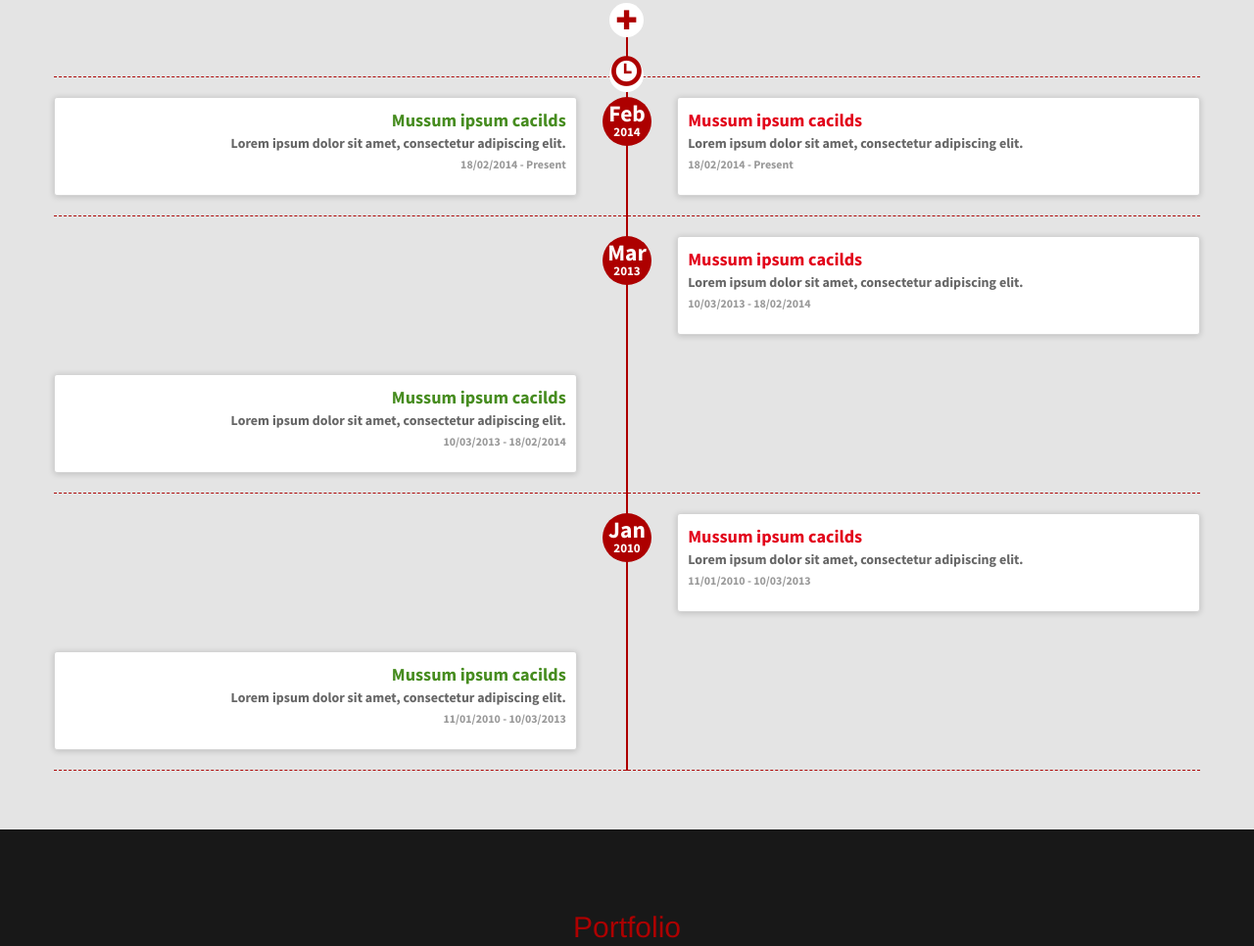
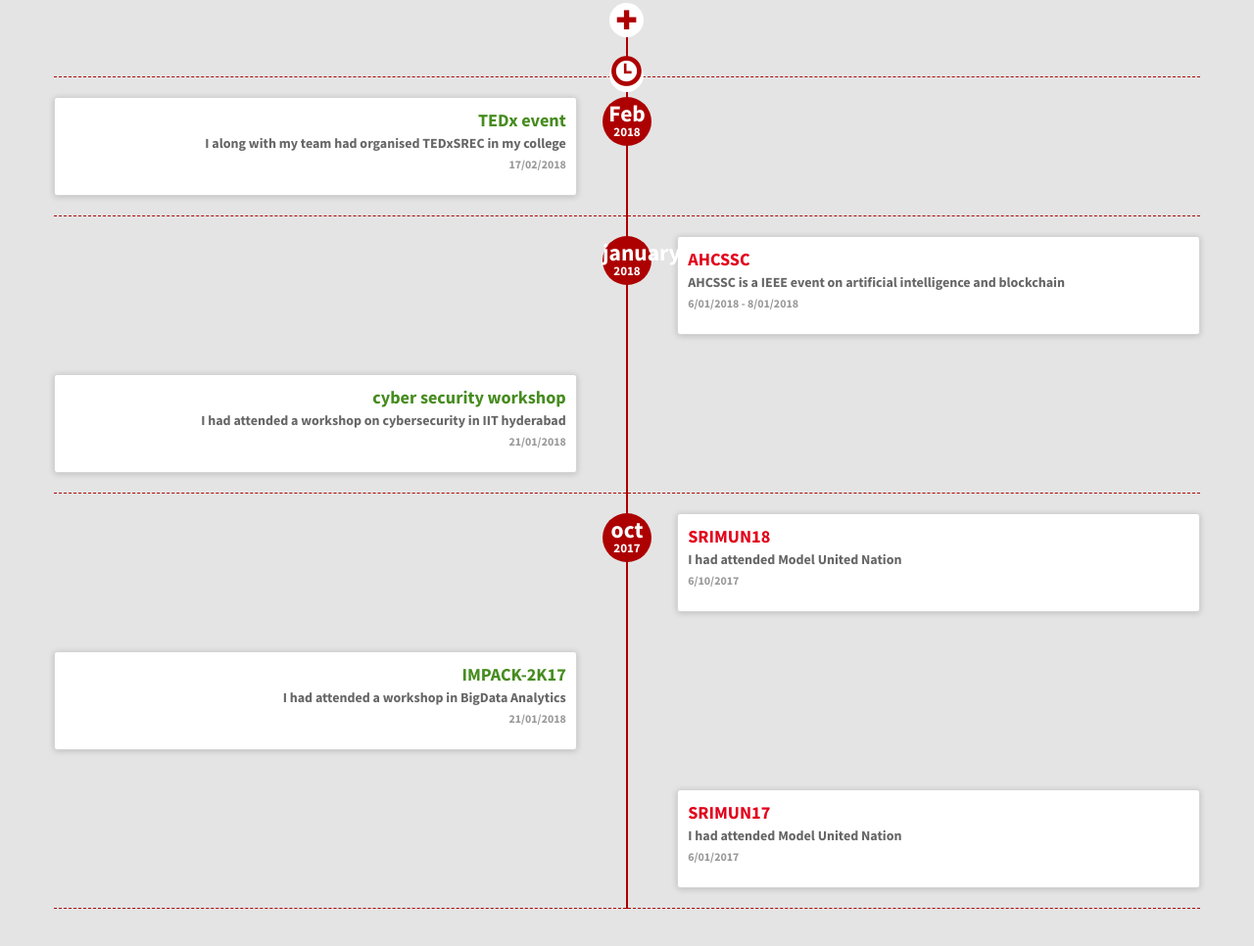
Before and after one commit to saikrish22/saikrish22.github.io, a plain HTML site: page index.html in a window 1280 px wide. Shown: the part 3310-4276 px from the top of the page at 98% size. Drawn offline with Linux system fonts and the light colour scheme.

Commit message:
second commit

```diff
--- a/index.html
+++ b/index.html
@@ -271,7 +271,7 @@
 
         <div class="timeline-badge">
             <span class="timeline-balloon-date-day">Feb</span>
-            <span class="timeline-balloon-date-month">2014</span>
+            <span class="timeline-balloon-date-month">2018</span>
         </div>
 
 
@@ -280,9 +280,9 @@
                 <div class="col-sm-11">
                     <div class="timeline-panel credits">
                         <ul class="timeline-panel-ul">
-                            <li><span class="importo">Mussum ipsum cacilds</span></li>
-                            <li><span class="causale">Lorem ipsum dolor sit amet, consectetur adipiscing elit. </span> </li>
-                            <li><p><small class="text-muted"> 18/02/2014 - Present</small></p> </li>
+                            <li><span class="importo">TEDx event</span></li>
+                            <li><span class="causale">I along with my team had organised TEDxSREC in my college</span> </li>
+                            <li><p><small class="text-muted"> 17/02/2018</small></p> </li>
                         </ul>
                     </div>
 
@@ -290,7 +290,7 @@
             </div>
         </div>
 
-        <div class="col-sm-6  timeline-item">
+        <!--<div class="col-sm-6  timeline-item">
             <div class="row">
                 <div class="col-sm-offset-1 col-sm-11">
                     <div class="timeline-panel debits">
@@ -303,7 +303,7 @@
 
                 </div>
             </div>
-        </div>
+        </div>-->
     </div>
 
     <!--due -->
@@ -312,8 +312,8 @@
 
 
         <div class="timeline-badge">
-            <span class="timeline-balloon-date-day">Mar</span>
-            <span class="timeline-balloon-date-month">2013</span>
+            <span class="timeline-balloon-date-day">january</span>
+            <span class="timeline-balloon-date-month">2018</span>
         </div>
 
         <div class="col-sm-offset-6 col-sm-6  timeline-item">
@@ -321,9 +321,9 @@
                 <div class="col-sm-offset-1 col-sm-11">
                     <div class="timeline-panel debits">
                         <ul class="timeline-panel-ul">
-                            <li><span class="importo">Mussum ipsum cacilds</span></li>
-                            <li><span class="causale">Lorem ipsum dolor sit amet, consectetur adipiscing elit. </span> </li>
-                            <li><p><small class="text-muted"> 10/03/2013 - 18/02/2014</small></p> </li>
+                            <li><span class="importo">AHCSSC</span></li>
+                            <li><span class="causale">AHCSSC is a IEEE event on artificial intelligence and blockchain </span> </li>
+                            <li><p><small class="text-muted"> 6/01/2018 - 8/01/2018</small></p> </li>
                         </ul>
                     </div>
 
@@ -336,9 +336,9 @@
                 <div class="col-sm-11">
                     <div class="timeline-panel credits">
                         <ul class="timeline-panel-ul">
-                            <li><span class="importo">Mussum ipsum cacilds</span></li>
-                            <li><span class="causale">Lorem ipsum dolor sit amet, consectetur adipiscing elit. </span> </li>
-                            <li><p><small class="text-muted"> 10/03/2013 - 18/02/2014</small></p> </li>
+                            <li><span class="importo">cyber security workshop</span></li>
+                            <li><span class="causale">I had attended a workshop on cybersecurity in IIT hyderabad</span> </li>
+                            <li><p><small class="text-muted"> 21/01/2018</small></p> </li>
                         </ul>
                     </div>
 
@@ -352,8 +352,8 @@
 
 
         <div class="timeline-badge">
-            <span class="timeline-balloon-date-day">Jan</span>
-            <span class="timeline-balloon-date-month">2010</span>
+            <span class="timeline-balloon-date-day">oct</span>
+            <span class="timeline-balloon-date-month">2017</span>
         </div>
 
         <div class="col-sm-offset-6 col-sm-6  timeline-item">
@@ -361,9 +361,9 @@
                 <div class="col-sm-offset-1 col-sm-11">
                     <div class="timeline-panel debits">
                         <ul class="timeline-panel-ul">
-                            <li><span class="importo">Mussum ipsum cacilds</span></li>
-                            <li><span class="causale">Lorem ipsum dolor sit amet, consectetur adipiscing elit. </span> </li>
-                            <li><p><small class="text-muted"> 11/01/2010 - 10/03/2013</small></p> </li>
+                            <li><span class="importo">SRIMUN18</span></li>
+                            <li><span class="causale">I had attended Model United Nation </span> </li>
+                            <li><p><small class="text-muted"> 6/10/2017</small></p> </li>
                         </ul>
                     </div>
 
@@ -376,17 +376,29 @@
                 <div class="col-sm-11">
                     <div class="timeline-panel credits">
                         <ul class="timeline-panel-ul">
-                            <li><span class="importo">Mussum ipsum cacilds</span></li>
-                            <li><span class="causale">Lorem ipsum dolor sit amet, consectetur adipiscing elit. </span> </li>
-                            <li><p><small class="text-muted"> 11/01/2010 - 10/03/2013</small></p> </li>
+                            <li><span class="importo">IMPACK-2K17</span></li>
+                            <li><span class="causale">I had attended a workshop in BigData Analytics </span> </li>
+                            <li><p><small class="text-muted"> 21/01/2018</small></p> </li>
                         </ul>
                     </div>
 
                 </div>
             </div>
         </div>
+   <div class="col-sm-offset-6 col-sm-6  timeline-item">
+            <div class="row">
+                <div class="col-sm-offset-1 col-sm-11">
+                    <div class="timeline-panel debits">
+                        <ul class="timeline-panel-ul">
+                            <li><span class="importo">SRIMUN17</span></li>
+                            <li><span class="causale">I had attended Model United Nation </span> </li>
+                            <li><p><small class="text-muted"> 6/01/2017</small></p> </li>
+                        </ul>
+                    </div>
 
-
+                </div>
+            </div>
+        </div>
     </div>
     </div>
     </div>
```
Also changed, not shown: images/sai12.jpg (added).
